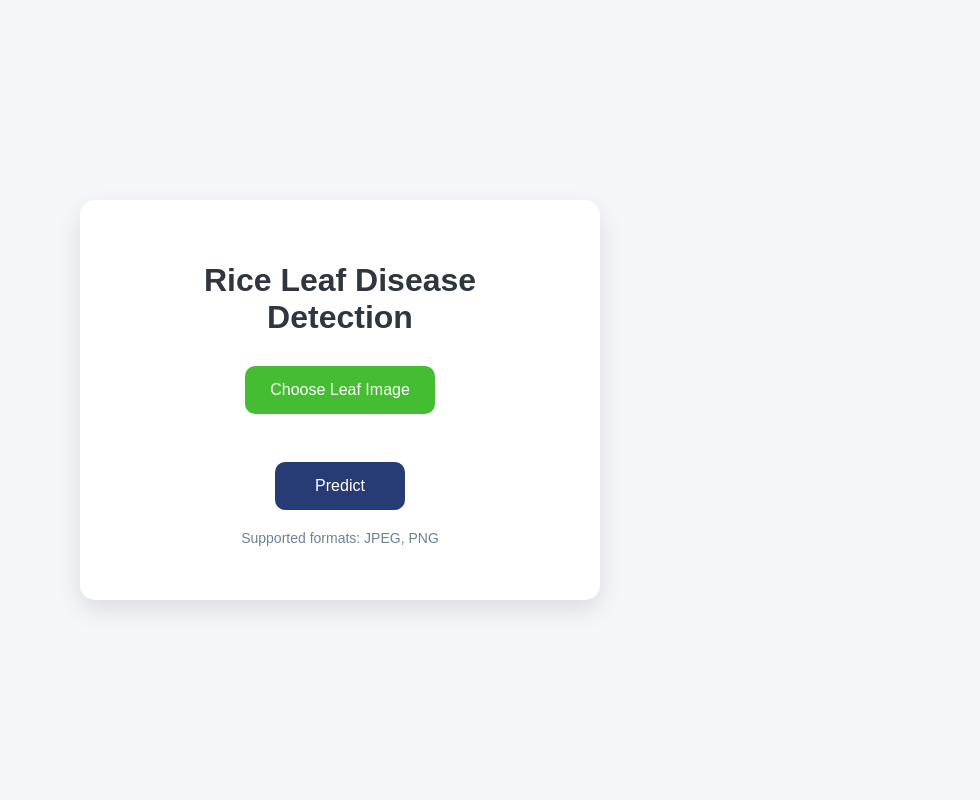
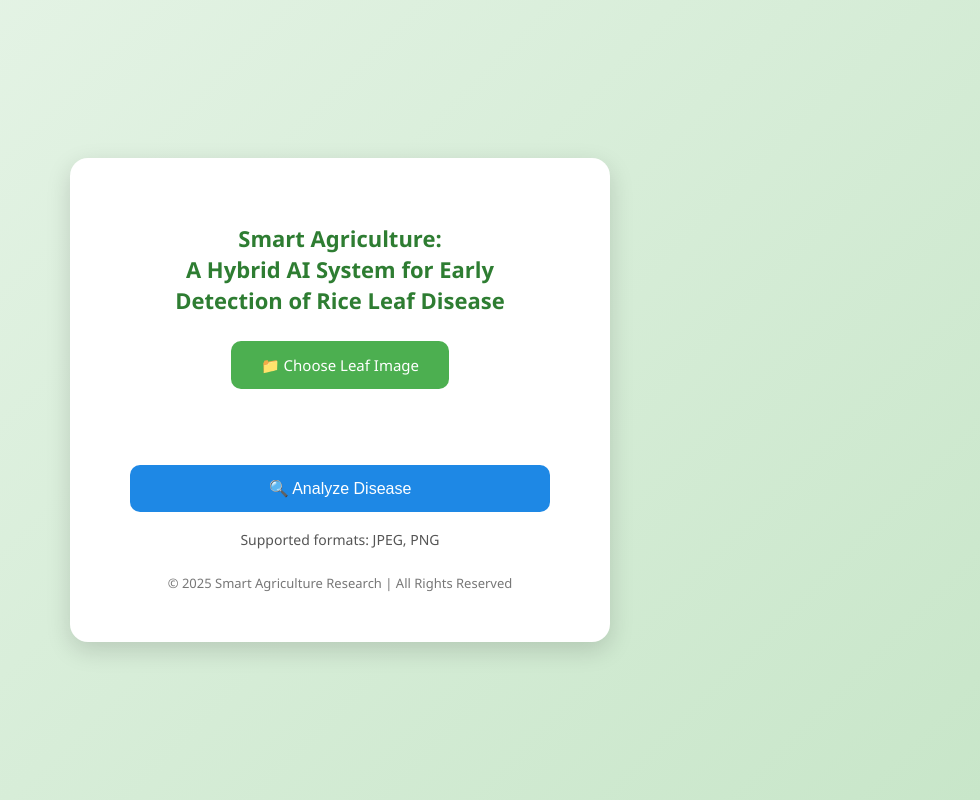
Before and after one commit to Rr333333333/rice, a Flask app: template backend/templates/index.html in a window 1280 px wide. Shown: the whole page, without its empty margins (300-1280 px from the left). Run offline with Flask 3, Linux system fonts and the light colour scheme; the template is opened without the code that fills it, so the values that code supplies are empty.

Commit message:
Update index.html

```diff
--- a/backend/templates/index.html
+++ b/backend/templates/index.html
@@ -2,33 +2,115 @@
 <html lang="en">
 <head>
     <meta charset="UTF-8">
-    <title>Rice Leaf Disease Detection</title>
+    <title>Smart Agriculture: A Hybrid AI System for Early Detection of Rice Leaf Disease</title>
     <style>
-        body { font-family: Arial, sans-serif; background: #f5f6fa; display: flex; justify-content: center; align-items: center; height: 100vh; margin: 0; }
-        .container { background: #fff; padding: 40px 60px; border-radius: 15px; box-shadow: 0 10px 25px rgba(0,0,0,0.1); text-align: center; width: 400px; }
-        h1 { margin-bottom: 30px; color: #2f3640; }
-        input[type="file"] { display: none; }
-        label { display: inline-block; padding: 15px 25px; background: #44bd32; color: #fff; border-radius: 10px; cursor: pointer; transition: background 0.3s ease; margin-bottom: 20px; }
-        label:hover { background: #4cd137; }
-        input[type="submit"] { padding: 15px 40px; background: #273c75; color: #fff; border: none; border-radius: 10px; cursor: pointer; font-size: 16px; transition: background 0.3s ease; }
-        input[type="submit"]:hover { background: #4876ff; }
-        p.note { margin-top: 20px; font-size: 14px; color: #718093; }
-        #file-name { margin-top: 10px; font-size: 14px; color: #2f3640; }
-        #preview { margin-top: 15px; max-width: 100%; border-radius: 10px; display: none; }
+        body {
+            font-family: 'Segoe UI', Arial, sans-serif;
+            background: linear-gradient(135deg, #e8f5e9, #c8e6c9);
+            display: flex;
+            justify-content: center;
+            align-items: center;
+            height: 100vh;
+            margin: 0;
+        }
+
+        .container {
+            background: #fff;
+            padding: 50px 60px;
+            border-radius: 18px;
+            box-shadow: 0 8px 25px rgba(0,0,0,0.15);
+            text-align: center;
+            width: 420px;
+        }
+
+        h1 {
+            margin-bottom: 25px;
+            color: #2e7d32;
+            font-size: 22px;
+            line-height: 1.4;
+        }
+
+        input[type="file"] {
+            display: none;
+        }
+
+        label {
+            display: inline-block;
+            padding: 14px 30px;
+            background: #4caf50;
+            color: #fff;
+            border-radius: 10px;
+            cursor: pointer;
+            transition: background 0.3s ease;
+            margin-bottom: 20px;
+            font-weight: 500;
+            font-size: 15px;
+        }
+
+        label:hover {
+            background: #43a047;
+        }
+
+        input[type="submit"] {
+            padding: 14px 35px;
+            background: #1e88e5;
+            color: #fff;
+            border: none;
+            border-radius: 10px;
+            cursor: pointer;
+            font-size: 16px;
+            transition: background 0.3s ease;
+            width: 100%;
+        }
+
+        input[type="submit"]:hover {
+            background: #1565c0;
+        }
+
+        p.note {
+            margin-top: 18px;
+            font-size: 14px;
+            color: #555;
+        }
+
+        #file-name {
+            margin-top: 12px;
+            font-size: 14px;
+            color: #2f3640;
+        }
+
+        #preview {
+            margin-top: 15px;
+            max-width: 100%;
+            border-radius: 10px;
+            display: none;
+            border: 1px solid #ddd;
+        }
+
+        footer {
+            margin-top: 25px;
+            font-size: 13px;
+            color: #777;
+        }
     </style>
 </head>
 <body>
     <div class="container">
-        <h1>Rice Leaf Disease Detection</h1>
+        <h1>Smart Agriculture:<br>A Hybrid AI System for Early Detection of Rice Leaf Disease</h1>
+
         <form action="/predict" method="POST" enctype="multipart/form-data">
-            <label for="file">Choose Leaf Image</label>
+            <label for="file">📁 Choose Leaf Image</label>
             <input type="file" id="file" name="file" accept="image/*" required>
+
             <div id="file-name"></div>
             <img id="preview" alt="Image Preview">
-            <br>
-            <input type="submit" value="Predict">
+            <br><br>
+
+            <input type="submit" value="🔍 Analyze Disease">
         </form>
+
         <p class="note">Supported formats: JPEG, PNG</p>
+        <footer>© 2025 Smart Agriculture Research | All Rights Reserved</footer>
     </div>
 
     <script>
@@ -40,7 +122,6 @@
             const file = this.files[0];
             if (file) {
                 fileNameDisplay.textContent = `Selected file: ${file.name}`;
-
                 const reader = new FileReader();
                 reader.onload = function(e) {
                     preview.src = e.target.result;
```
